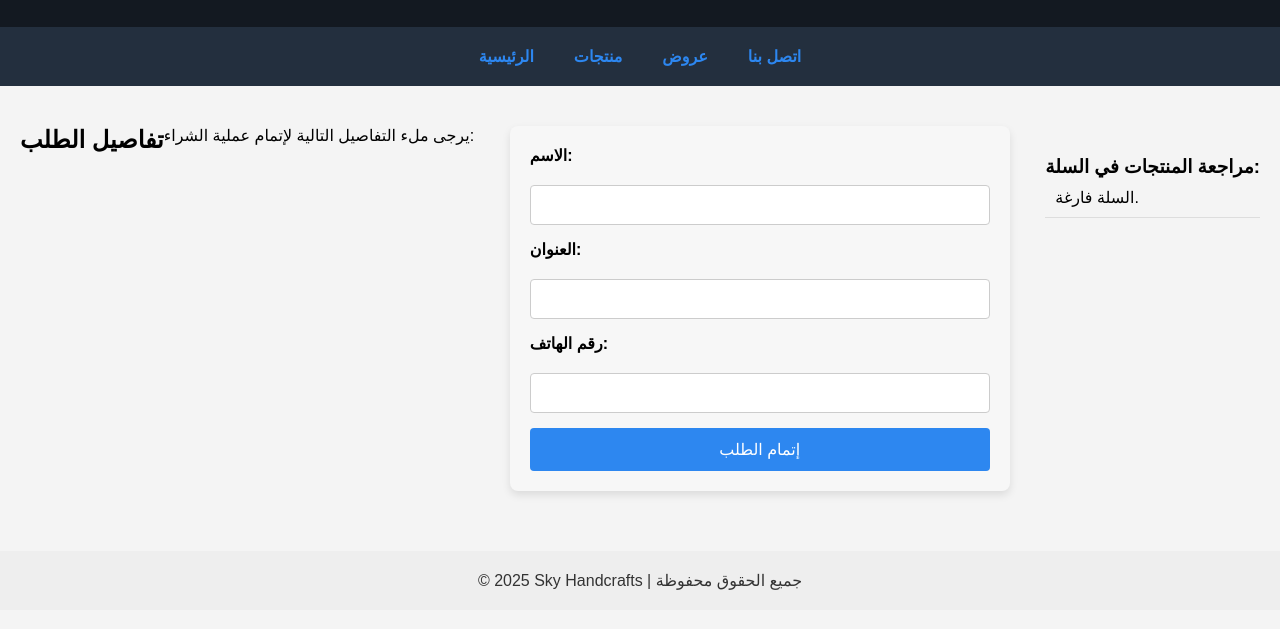
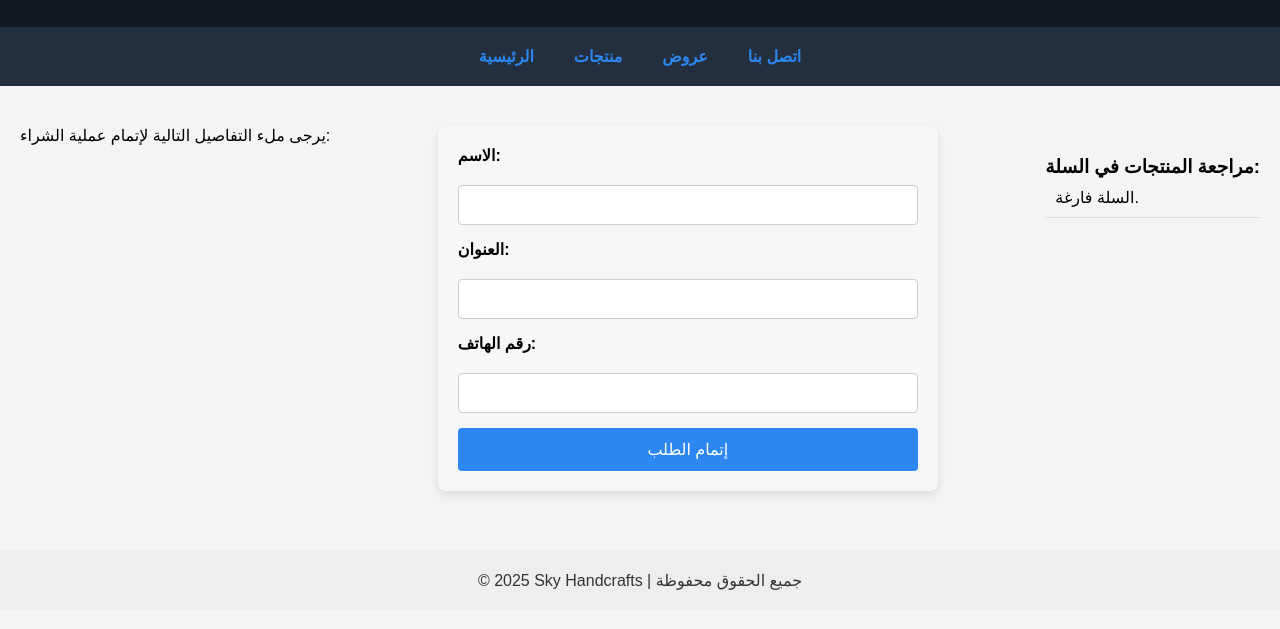
Before and after one commit to MRMods1/Nesmaweb, a plain HTML site: page checkout.html in a window 1280 px wide. Shown: the part 61-690 px from the top of the page. Drawn offline with Linux system fonts and the light colour scheme.

Commit message:
Update checkout.html

```diff
--- a/checkout.html
+++ b/checkout.html
@@ -100,7 +100,7 @@
   </div>
 
   <div class="main-content">
-    <h2>تفاصيل الطلب</h2>
+    <h2></h2>
     <p>يرجى ملء التفاصيل التالية لإتمام عملية الشراء:</p>
 
     <!-- نموذج إتمام الطلب -->
```
